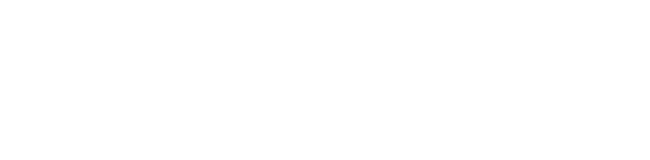
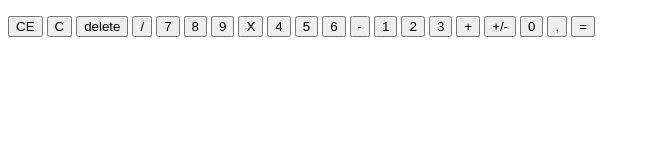
Before and after one commit to Icyblue-7/project-calculator, a plain HTML site: page index.html in a window 1280 px wide. Shown: the whole page, without its empty margins (0-650 px from the left). Drawn offline with Linux system fonts and the light colour scheme.

Commit message:
buttons added to html

```diff
--- a/index.html
+++ b/index.html
@@ -9,6 +9,32 @@
     <script src="script.js" defer></script>
 </head>
 <body>
-
+    <div class="main-container">
+        <div class="displ">
+            <p><span id="display"></span></p>
+        </div>
+    </div>
+    <div class="buttons">
+        <button id="clear-entry">CE</button>
+        <button id="clear-all">C</button>
+        <button id="remove">delete</button>
+        <button id="math-divide">/</button>
+        <button id="number-7">7</button>
+        <button id="number-8">8</button>
+        <button id="number-9">9</button>
+        <button id="math-multiply">X</button>
+        <button id="number-4">4</button>
+        <button id="number-5">5</button>
+        <button id="number-6">6</button>
+        <button id="math-substract">-</button>
+        <button id="number-1">1</button>
+        <button id="number-2">2</button>
+        <button id="number-3">3</button>
+        <button id="math-add">+</button>
+        <button id="change-sign">+/-</button>
+        <button id="number-0">0</button>
+        <button id="comma">,</button>
+        <button id="math-sum">=</button>
+    </div>
 </body>
 </html>
```
